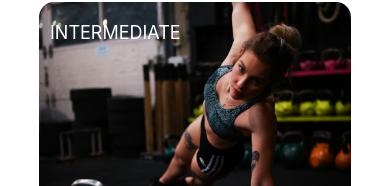
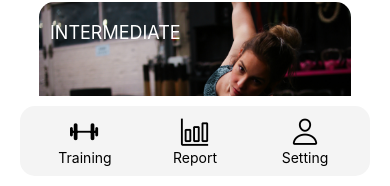
Before and after one commit to MadeAdiSurya/Fitnerds, a React Native app in the folder appFitnerds/: screen / in a window 390 px wide. Shown: the part 658-844 px from the top of the page. Built offline with nearby package versions, Linux system fonts and the light colour scheme.

Commit message:
update fixed footer
make footer fixed

```diff
--- a/appFitnerds/App.js
+++ b/appFitnerds/App.js
@@ -20,6 +20,8 @@ const App = () => {
     { number: 0, deskripsi: "minute" },
   ]);
 
+  const [press, setPress] = useState("");
+
   const [menuSelection, setMenuSelection] = useState("");
 
   let tempArray = [];
@@ -40,11 +42,11 @@ const App = () => {
 
   let todaysYear = new Date().getFullYear();
   let todaysMonth = new Date().getMonth() + 1;
-  let todaysDate = new Date();
 
   getAllDay(getLastDay(todaysYear, todaysMonth));
 
   return (
+    <View style={{ flex: 1 }}>
       <ScrollView showsVerticalScrollIndicator={false}>
         <StatusBar barStyle="dark-content" backgroundColor="#f4f4f4" />
         <View
@@ -114,6 +116,7 @@ const App = () => {
               height: 120,
               backgroundColor: "#f4f4f4f4",
               borderRadius: 15,
+              elevation: 3,
             }}
           >
             <TouchableOpacity
@@ -154,7 +157,7 @@ const App = () => {
                       marginRight: 5,
                       marginLeft: 20,
                       paddingHorizontal: 5,
-                    backgroundColor: "#FFFFFF",
+                      backgroundColor: "#ffffff",
                       borderRadius: 25,
                       elevation: 3,
                       marginVertical: 10,
@@ -255,8 +258,9 @@ const App = () => {
             </Text>
           </TouchableOpacity>
         </View>
+      </ScrollView>
       <Footer />
-    </ScrollView>
+    </View>
   );
 };
 
--- a/appFitnerds/Footer.js
+++ b/appFitnerds/Footer.js
@@ -5,11 +5,7 @@ import Ionicons from "@expo/vector-icons/Ionicons";
 const Footer = () => {
   const [menuSelection, setMenuSelection] = useState("");
   return (
-    <View
-      style={{
-        flex: 1,
-      }}
-    >
+    <View>
       <View style={{ flex: 1 }}></View>
       <View
         style={{
```
Lines whose indentation alone changed are shown as unchanged.
